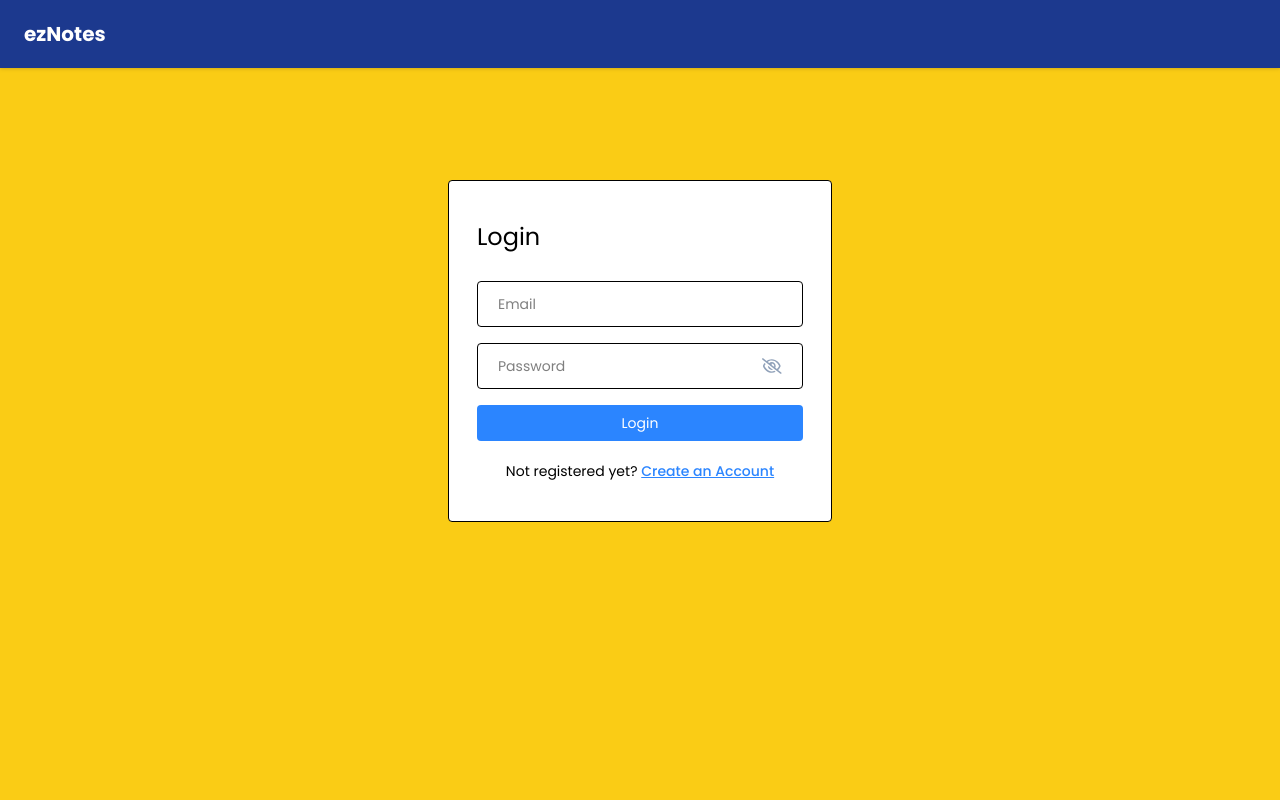
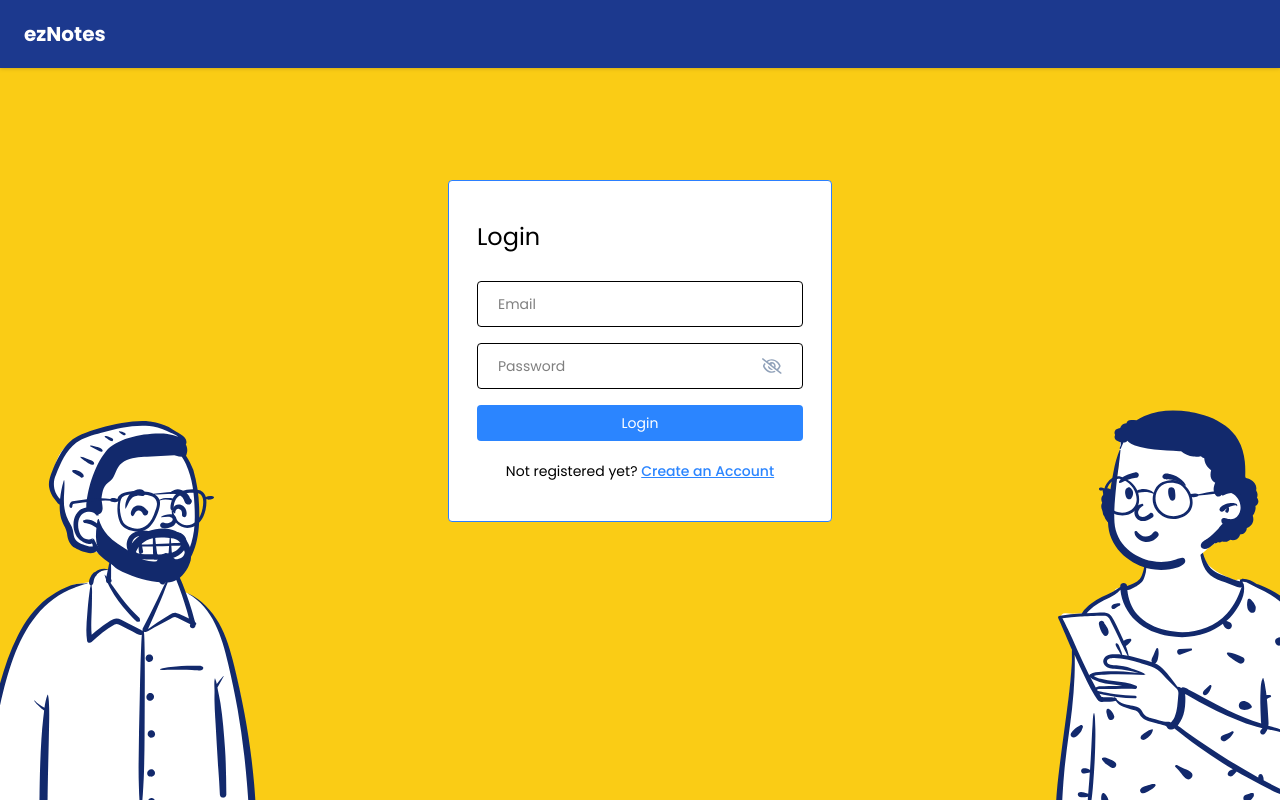
Before and after one commit to sumansaha11/ezNotes, a React (Vite) app in the folder frontend/: page /login in a window 1280 px wide. Built offline with nearby package versions, Linux system fonts and the light colour scheme; no server answers; the HTML template or start-up script is replaced by a standard one.

Commit message:
navigation fix

```diff
--- a/frontend/src/components/Navbar/Navbar.jsx
+++ b/frontend/src/components/Navbar/Navbar.jsx
@@ -23,7 +23,7 @@ const Navbar = ({ userInfo, onSearchNote, handleClearSearch }) => {
             if (response.data && response.data.data) {
                 cookie.remove('accessToken', options);
                 cookie.remove('refreshToken', options);
-                navigate("/login");
+                navigate("/");
             }
         } catch (error) {
             console.log("Error while logging out user!");
@@ -44,7 +44,7 @@ const Navbar = ({ userInfo, onSearchNote, handleClearSearch }) => {
     if (userInfo) {
         return (
             <div className="bg-blue-900 flex items-center justify-between px-6 py-3 drop-shadow w-full top-0 fixed">
-                <h2 className="text-lg md:text-xl font-bold text-white py-2">ezNotes</h2>
+                <h2 onClick={() => navigate("/")} className="text-lg md:text-xl font-bold text-white py-2 cursor-pointer">ezNotes</h2>
 
                 <SearchBar
                     value={searchQuery} onChange={({ target }) => {
@@ -59,7 +59,7 @@ const Navbar = ({ userInfo, onSearchNote, handleClearSearch }) => {
         )
     } else {
         return (
-            <div className="bg-blue-900 flex items-center justify-between px-6 py-2 drop-shadow">
+            <div onClick={() => navigate("/")} className="bg-blue-900 flex items-center justify-between px-6 py-2 drop-shadow cursor-pointer">
                 <h2 className="text-xl font-bold text-white py-3">ezNotes</h2>
             </div>
         )
--- a/frontend/src/pages/Landing.jsx
+++ b/frontend/src/pages/Landing.jsx
@@ -33,7 +33,7 @@ const LandingPage = () => {
             <img className="absolute left-0 bottom-0 w-40 md:w-64" src="/images/human-1.svg" alt="" />
             <img className="absolute right-0 bottom-0 w-32 md:w-56" src="/images/human-2.svg" alt="" />
 
-            <footer className="text-blue-900 mt-auto pb-4 text-sm md:text-base">
+            <footer className="text-blue-900 mt-auto pb-4 text-sm md:text-base z-10">
                 <p>&copy; 2025 ezNotes, Inc</p>
             </footer>
         </div>
--- a/frontend/src/pages/Login/Login.jsx
+++ b/frontend/src/pages/Login/Login.jsx
@@ -51,7 +51,7 @@ const Login = () => {
             <Navbar />
 
             <div className="flex items-center justify-center mt-28">
-                <div className="w-80 md:w-96 border rounded bg-white px-7 py-10">
+                <div className="w-80 md:w-96 border border-blue-500 rounded bg-white px-7 py-10">
                     <form onSubmit={handleLogin}>
                         <h4 className="text-2xl mb-7">Login</h4>
 
@@ -82,6 +82,9 @@ const Login = () => {
                         </p>
                     </form>
                 </div>
+
+                <img className="absolute left-0 bottom-0 w-28 md:w-64 -z-10" src="/images/human-1.svg" alt="" />
+                <img className="absolute right-0 bottom-0 w-24 md:w-56 -z-10" src="/images/human-2.svg" alt="" />
             </div>
         </>
     );
--- a/frontend/src/pages/SignUp/SignUp.jsx
+++ b/frontend/src/pages/SignUp/SignUp.jsx
@@ -56,7 +56,7 @@ const SignUp = () => {
             <Navbar />
 
             <div className="flex items-center justify-center mt-28">
-                <div className="w-80 md:w-96 border rounded bg-white px-7 py-10">
+                <div className="w-80 md:w-96 border border-blue-500 rounded bg-white px-7 py-10">
                     <form onSubmit={handleSignUp}>
                         <h4 className="text-2xl mb-7">Sign Up</h4>
 
@@ -95,6 +95,9 @@ const SignUp = () => {
                         </p>
                     </form>
                 </div>
+
+                <img className="absolute left-0 bottom-0 w-28 md:w-64 -z-10" src="/images/human-1.svg" alt="" />
+                <img className="absolute right-0 bottom-0 w-24 md:w-56 -z-10" src="/images/human-2.svg" alt="" />
             </div>
         </>
     )
```
